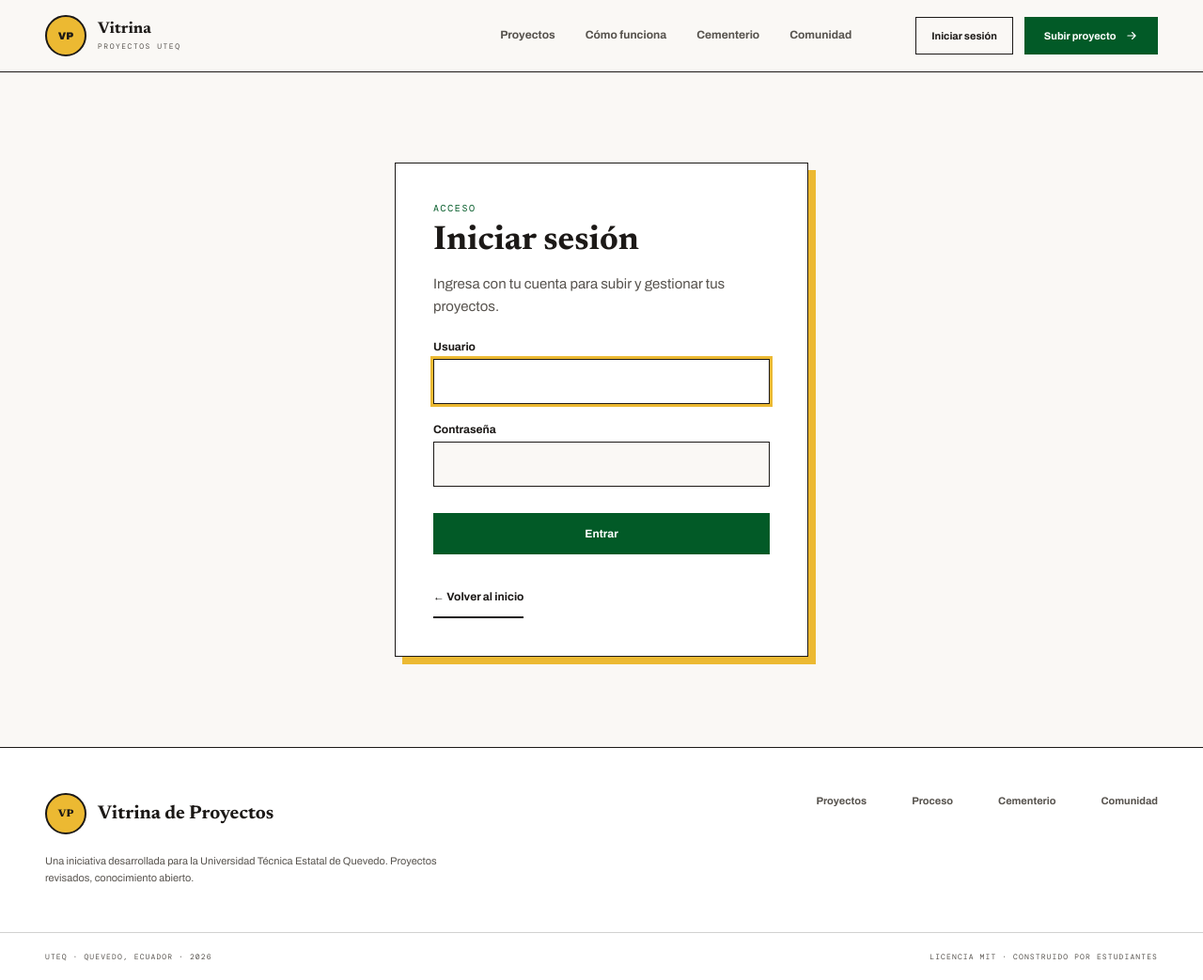
After one commit to ValeriaisaMar/Vitrina-de-proyectos-, a Django app: page /cuentas/login/ in a window 1280 px wide. The commit adds this page. Shown: the whole page at 94% size. Run offline with Django 5.2, Linux system fonts and the light colour scheme.

Commit message:
Implementación del inicio de sesión

```diff
--- a/config/settings.py
+++ b/config/settings.py
@@ -126,3 +126,7 @@ MAILERS = {
         'BACKEND': 'django.core.mail.backends.console.EmailBackend',
     },
 }
+
+LOGIN_URL = 'login'
+LOGIN_REDIRECT_URL = 'inicio'
+LOGOUT_REDIRECT_URL = 'inicio'
--- a/vitrina/static/vitrina/css/estilos.css
+++ b/vitrina/static/vitrina/css/estilos.css
@@ -193,3 +193,58 @@ p { margin: 0; }
   html { scroll-behavior: auto; }
   * { transition: none !important; }
 }
+
+/* Inicio de sesión */
+.acceso {
+  min-height: 70vh;
+  display: grid;
+  place-items: center;
+  padding: clamp(3rem, 8vw, 6rem) var(--pad);
+}
+.acceso__tarjeta {
+  width: min(100%, 440px);
+  padding: clamp(1.75rem, 4vw, 2.5rem);
+  border: 1px solid var(--tinta);
+  background: var(--blanco);
+  box-shadow: 8px 8px 0 var(--amarillo);
+}
+.acceso__tarjeta h1 { margin-top: .5rem; font-size: 36px; line-height: 1.1; }
+.acceso__intro { margin-top: .75rem; color: var(--auxiliar); }
+
+.acceso__error {
+  margin-top: 1.25rem;
+  padding: .75rem 1rem;
+  border: 1px solid var(--tinta);
+  background: var(--rojo);
+  color: var(--blanco);
+  font-weight: 600;
+  font-size: 13px;
+}
+
+.acceso__form { margin-top: 1.5rem; }
+.acceso__form label {
+  display: block;
+  margin-top: 1.25rem;
+  margin-bottom: .4rem;
+  font: 700 12px var(--f-cuerpo);
+}
+.acceso__form input[type="text"],
+.acceso__form input[type="password"] {
+  width: 100%;
+  height: 48px;
+  padding: 0 1rem;
+  border: 1px solid var(--tinta);
+  background: var(--fondo);
+  font: 14px var(--f-cuerpo);
+}
+.acceso__form input:focus {
+  outline: 3px solid var(--amarillo);
+  outline-offset: 0;
+  background: var(--blanco);
+}
+.acceso__boton {
+  width: 100%;
+  justify-content: center;
+  margin-top: 1.75rem;
+}
+.acceso__pie { margin-top: 1.5rem; }
--- /dev/null
+++ b/vitrina/templates/registration/login.html
@@ -0,0 +1,36 @@
+{% extends "vitrina/base.html" %}
+
+{% block titulo %}Iniciar sesión{% endblock %}
+
+{% block contenido %}
+<section class="acceso">
+  <div class="acceso__tarjeta">
+    <p class="mono etiqueta-verde">Acceso</p>
+    <h1>Iniciar sesión</h1>
+    <p class="acceso__intro">Ingresa con tu cuenta para subir y gestionar tus proyectos.</p>
+
+    {% if form.non_field_errors %}
+      <div class="acceso__error" role="alert">
+        Usuario o contraseña incorrectos. Revisa tus datos e inténtalo de nuevo.
+      </div>
+    {% endif %}
+
+    <form method="post" class="acceso__form" novalidate>
+      {% csrf_token %}
+      <input type="hidden" name="next" value="{{ next }}">
+
+      <label for="{{ form.username.id_for_label }}">Usuario</label>
+      {{ form.username }}
+
+      <label for="{{ form.password.id_for_label }}">Contraseña</label>
+      {{ form.password }}
+
+      <button type="submit" class="btn btn--primario acceso__boton">Entrar</button>
+    </form>
+
+    <p class="acceso__pie">
+      <a href="{% url 'inicio' %}" class="enlace-subrayado">← Volver al inicio</a>
+    </p>
+  </div>
+</section>
+{% endblock %}
```
